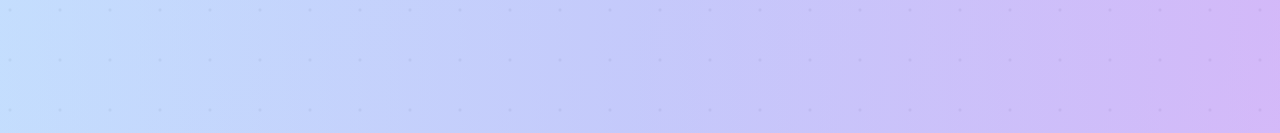
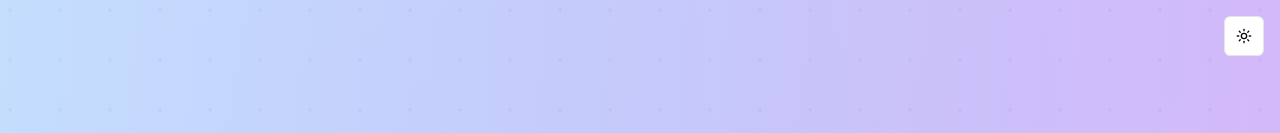
Before and after one commit to Joshua-Vallabhaneni/joshua-vallabhaneni-portfolio, a Next.js app: page / in a window 1280 px wide. Shown: the top 133 px of the page. Built offline with nearby package versions, Linux system fonts and the light colour scheme.

Commit message:
fixed dark mode issue

```diff
--- a/app/layout.tsx
+++ b/app/layout.tsx
@@ -1,6 +1,8 @@
 import type { Metadata } from "next";
 import localFont from "next/font/local";
 import "./globals.css";
+import { ThemeProvider } from "@/components/theme-provider";
+import { ModeToggle } from "@/components/mode-toggle";
 
 const geistSans = localFont({
   src: "./fonts/GeistVF.woff",
@@ -14,21 +16,21 @@ const geistMono = localFont({
 });
 
 export const metadata: Metadata = {
-  title: "Create Next App",
-  description: "Generated by create next app",
+  title: "My Portfolio",
+  description: "Portfolio built with Next.js",
 };
 
-export default function RootLayout({
-  children,
-}: Readonly<{
-  children: React.ReactNode;
-}>) {
+export default function RootLayout({ children }: { children: React.ReactNode }) {
   return (
     <html lang="en">
-      <body
-        className={`${geistSans.variable} ${geistMono.variable} antialiased`}
-      >
-        {children}
+      <body className={`${geistSans.variable} ${geistMono.variable} antialiased`}>
+        <ThemeProvider attribute="class" defaultTheme="system">
+          {/* Fixed toggle in the top right */}
+          <div className="fixed top-4 right-4 z-50">
+            <ModeToggle />
+          </div>
+          {children}
+        </ThemeProvider>
       </body>
     </html>
   );
```
